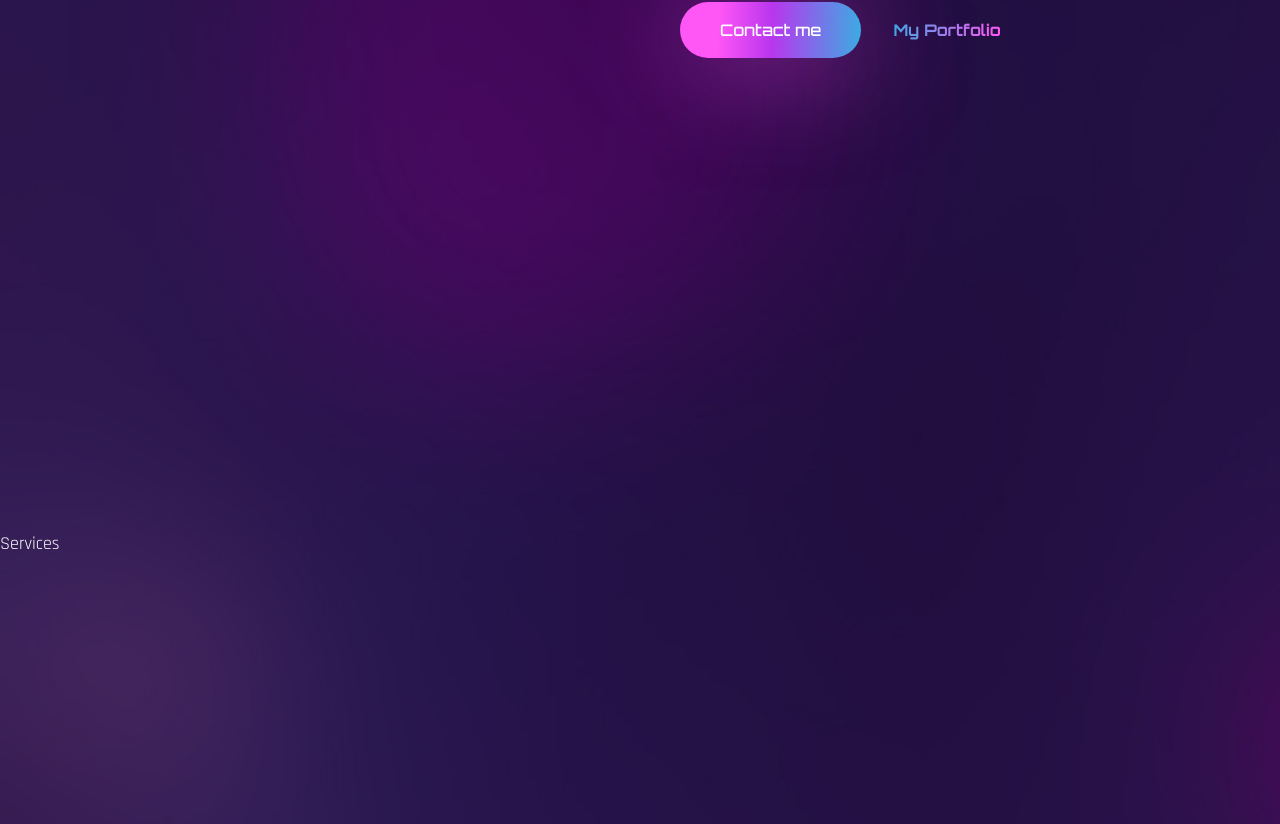
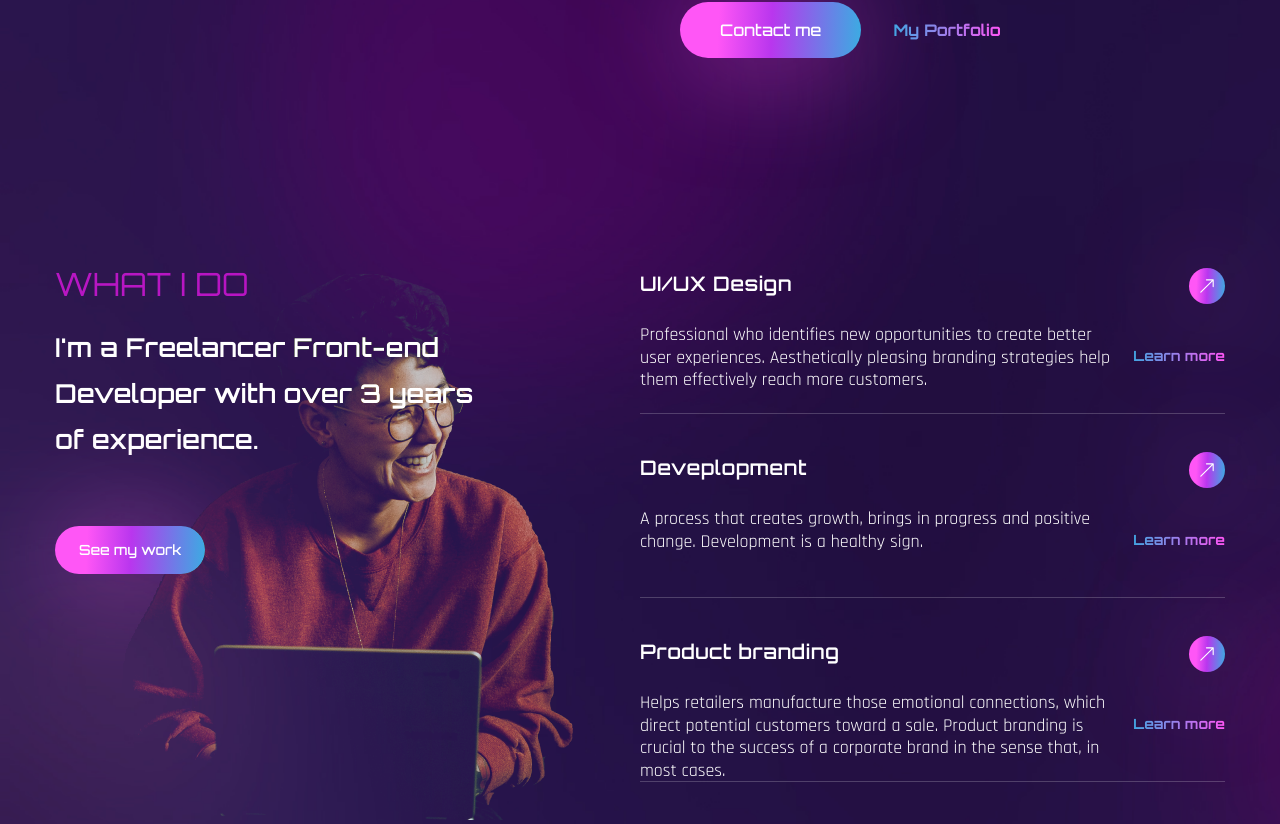
Before and after one commit to thanhbr/portfolio-start, a React (Create React App) app: page / in a window 1280 px wide. Shown: the part 1396-2220 px from the top of the page. Built offline with nearby package versions, Linux system fonts and the light colour scheme; the HTML template or start-up script is replaced by a standard one; a web font is replaced by a local one.

Commit message:
update service

```diff
--- a/src/components/About.js
+++ b/src/components/About.js
@@ -12,11 +12,12 @@
   const [ref, inView] = useInView({
     threshold: 0.5
   })
+
   return (
     <section className='section' id='about' ref={ref}>
       <div className='container mx-auto'>
         <div className='flex flex-col gap-y-10 lg:flex-row lg:items-center lg:gap-x-20 lg:gap-y-0 h-screen'>
-          {/* images */}
+          {/* img */}
           <motion.div
             variants={fadeIn('right', 0.3)}
             initial='hidden'
--- a/src/components/Services.js
+++ b/src/components/Services.js
@@ -1,9 +1,88 @@
 import React from 'react';
+// icon
+import { BsArrowUpRight } from 'react-icons/bs'
+// motion
+import { motion } from 'framer-motion';
+// variants
+import { fadeIn } from '../variants'
+
+
+// services data
+const services = [
+  {
+    name: 'UI/UX Design',
+    description: 'Professional who identifies new opportunities to create better user experiences. Aesthetically pleasing branding strategies help them effectively reach more customers. ',
+    link: 'Learn more'
+  },
+  {
+    name: 'Deveplopment',
+    description: 'A process that creates growth, brings in progress and positive change. Development is a healthy sign.',
+    link: 'Learn more'
+  },
+  {
+    name: 'Product branding',
+    description: 'Helps retailers manufacture those emotional connections, which direct potential customers toward a sale. Product branding is crucial to the success of a corporate brand in the sense that, in most cases.',
+    link: 'Learn more'
+  },
+]
 
 const Services = () => {
-  return <div className='section' id='service'>
-            Services
-          </div>;
-};
+  return (
+    <section className='section' id='service'>
+      <div className='container mx-auto'>
+        <div className='flex flex-col lg:flex-row'>
+          {/* text & image */}
+          <motion.div
+            variants={fadeIn('right', 0.3)}
+            initial='hidden'
+            whileInView={'show'}
+            viewport={{once: false, amount: 0.3}}
+            className='flex-1 lg:bg-services lg:bg-bottom bg-no-repeat mix-blend-lighten mb-12 lg:mb-0'
+          >
+            <h2 className='h2 text-accent mb-6'>What I do</h2>
+            <h3 className='h3 max-w-[455px] mb-16'>I'm a Freelancer Front-end Developer with over 3 years of experience.</h3>
+            <button className='btn btn-sm'>See my work</button>
+          </motion.div>
+          {/* services */}
+          <motion.div
+            variants={fadeIn('left', 0.5)}
+            initial='hidden'
+            whileInView={'show'}
+            viewport={{once: false, amount: 0.3}}
+            className='flex-1'
+          >
+            {/* services list */}
+            <div>
+              {services.map((service, index) => {
+                {/* destructure service */}
+                const { name, description, link } = service
+                return (
+                  <div key={name + index}
+                      className='border-b border-white/20 h-[146px] mb-[38px] flex'
+                  >
+                    <div className='max-w-[476px]'>
+                      <h4 className='text-[20px] tracking-wide font-primary font-semibold mb-6'>
+                        {name}
+                      </h4>
+                      <p className='font-secondary leading-tight'>{description}</p>
+                    </div>
+                    <div className='flex flex-col flex-1 items-end'>
+                      <a href='#' className='btn w-9 h-9 mb-[42px] flex justify-center items-center'>
+                        <BsArrowUpRight />
+                      </a>
+                      <a href='#' className='text-gradient text-sm'>
+                        {link}
+                      </a>
+                    </div>
+                  </div>
+                )
+              })}
+            </div>
+          </motion.div>
+        </div>
+      </div>
+    </section>
+  )
+}
 
 export default Services;
```
